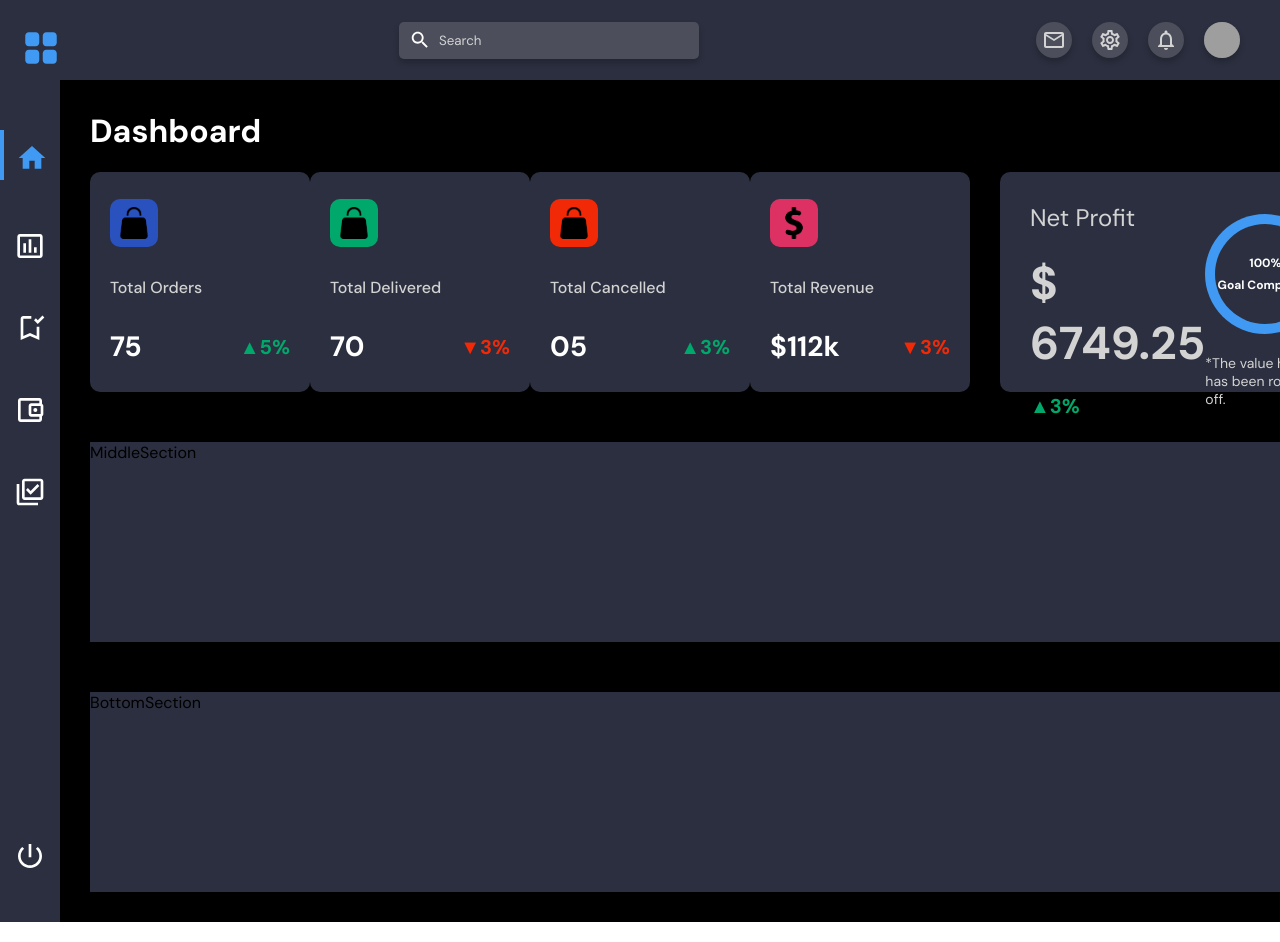
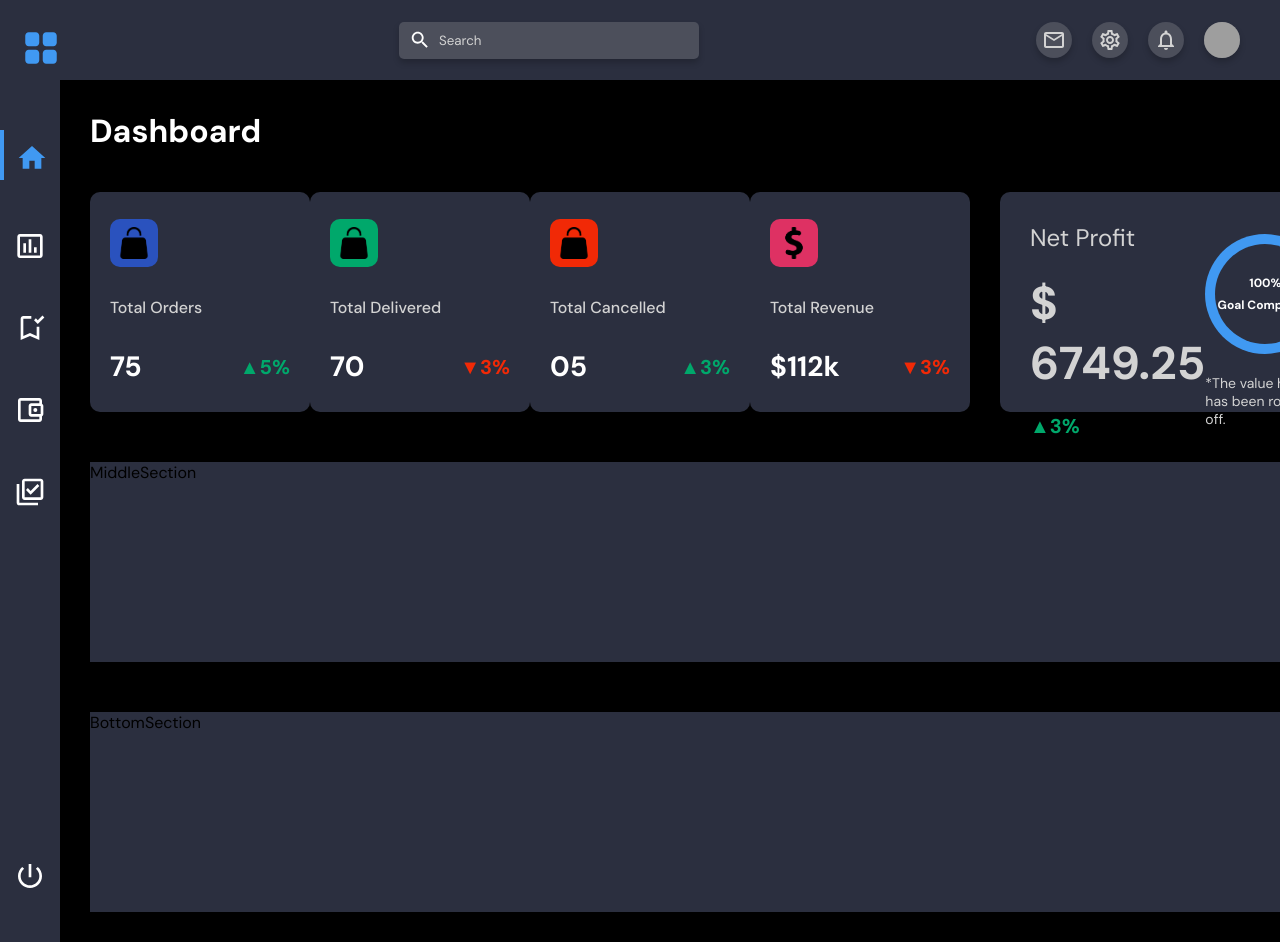
Before and after one commit to yogeshyogi634/Web-Development-Assignment, a React (Vite) app: page / in a window 1280 px wide. Shown: the top 942 px of the page. Built offline with nearby package versions, Linux system fonts and the light colour scheme; grey boxes are pictures that could not be loaded.

Commit message:
files added"

```diff
--- a/src/components/heading/heading.scss
+++ b/src/components/heading/heading.scss
@@ -1,7 +1,7 @@
 .heading {
   // padding-top: 30px;
   // padding-left: 30px;
-  padding-bottom: 20px;
+  padding-bottom: 40px;
   font-size: 32px;
   color: white;
 }
```
